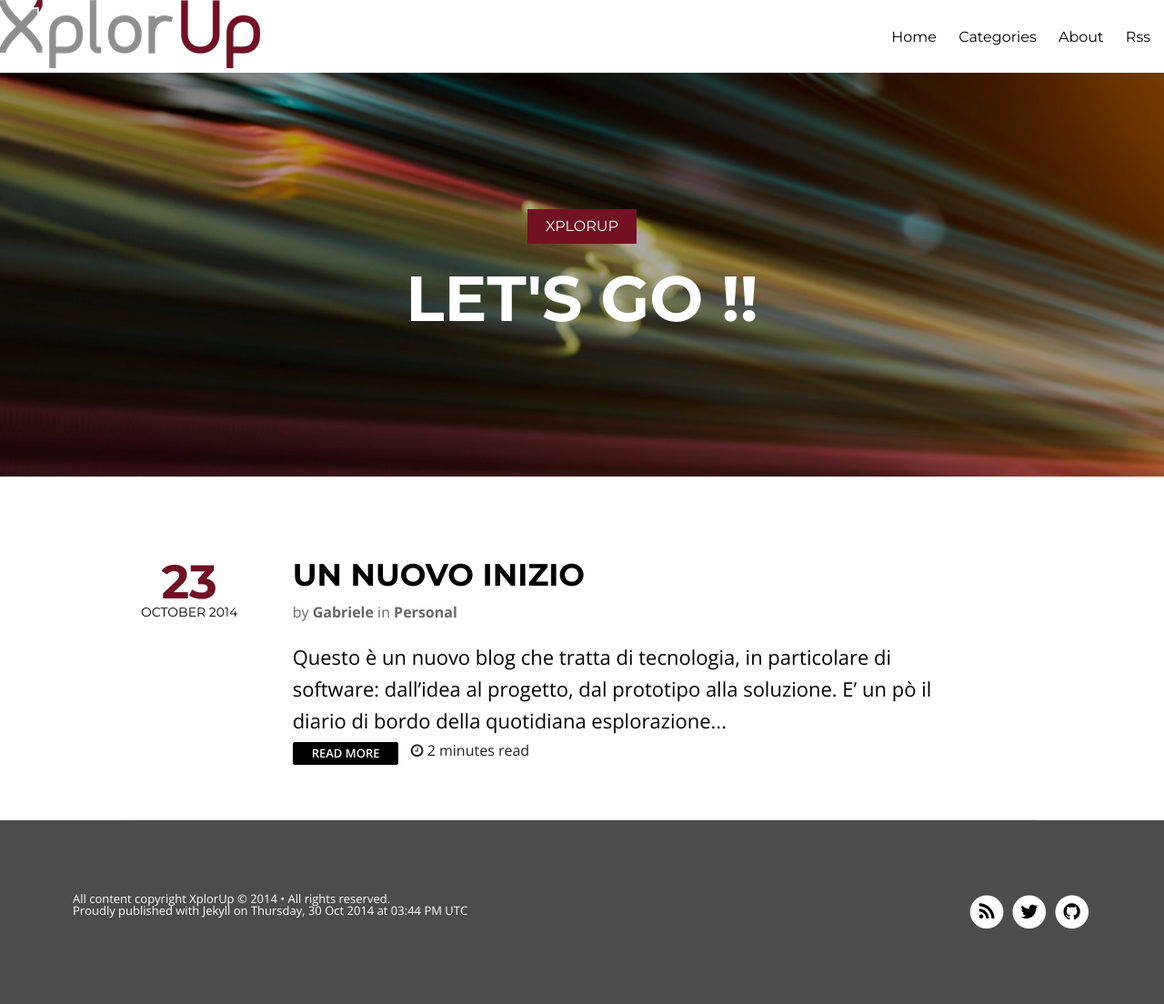
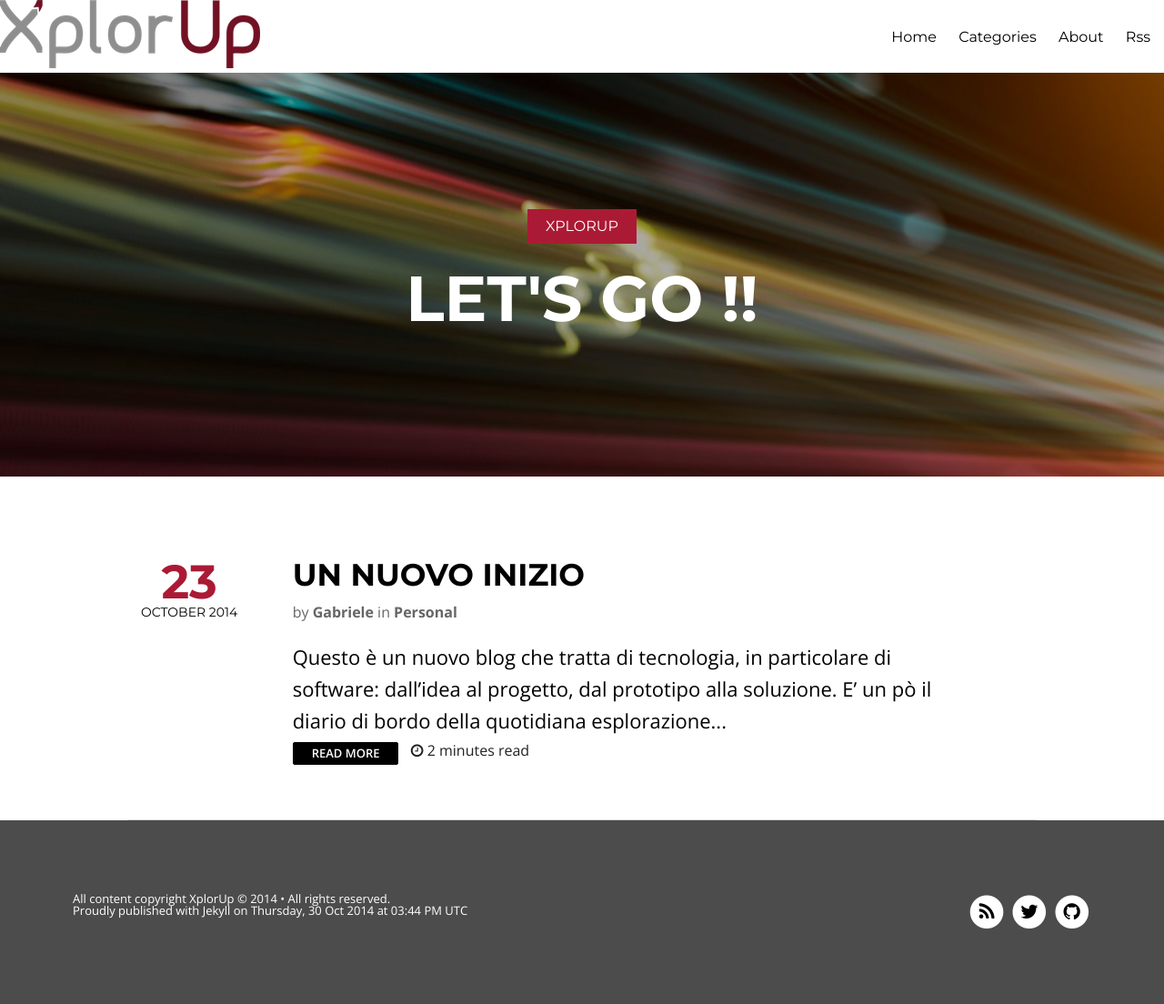
Before and after one commit to xplorup/xplorup.github.io, a Jekyll site: the page built from index.html, in a window 1280 px wide. Shown: the whole page at 91% size. Built offline with Jekyll 4.4.1, drawn with Linux system fonts in a browser that asks for light colours; nearby versions of some CDN libraries; the list of posts is cut into pages by our own code.

Commit message:
Text color

```diff
--- a/code/css/style.css
+++ b/code/css/style.css
@@ -169,7 +169,7 @@ header, main, footer {
   .notepad-site-head .notepad-site-head-content .notepad-site-head-title-bg {
     display: inline-block;
     padding: 0.625rem 1.25rem;
-    background: #711123;
+    background: #AB1A35;
     line-height: 1.1; }
   .notepad-site-head .notepad-site-head-content h1, .notepad-site-head .notepad-site-head-content h2 {
     margin: 0;
@@ -248,7 +248,7 @@ header, main, footer {
         display: block;
         font-size: 3.25rem;
         font-weight: 800;
-        color: #711123;
+        color: #AB1A35;
         font-family: "Montserrat", sans-serif; }
       .notepad-content .notepad-index-post .notepad-post-meta .month-year {
         display: block;
@@ -375,7 +375,7 @@ header, main, footer {
   .notepad-author-head-content .notepad-site-head-title-bg {
     display: inline-block;
     padding: 0.625rem 1.25rem;
-    background: #711123;
+    background: #AB1A35;
     line-height: 1.1; }
   .notepad-author-head-content h1, .notepad-author-head-content h2 {
     margin: 0;
@@ -531,7 +531,7 @@ nav.pagination {
     padding-bottom: 3.125rem;
     text-align: center; }
     .notepad-tags-container .notepad-tags-header .tag-name {
-      color: #711123;
+      color: #AB1A35;
       text-transform: none; }
     @media only screen and (min-width: 40.063em) {
       .notepad-tags-container .notepad-tags-header {
```
